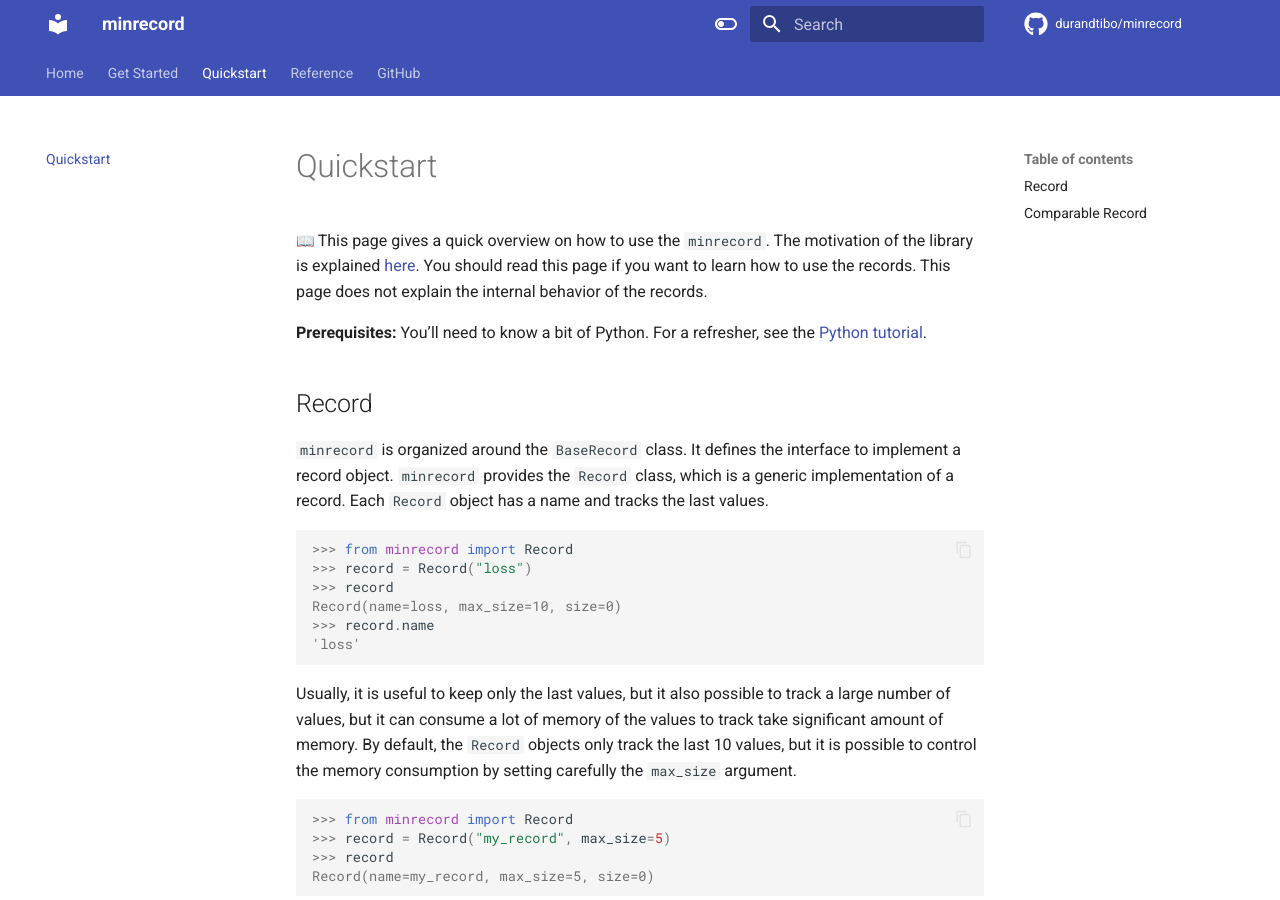
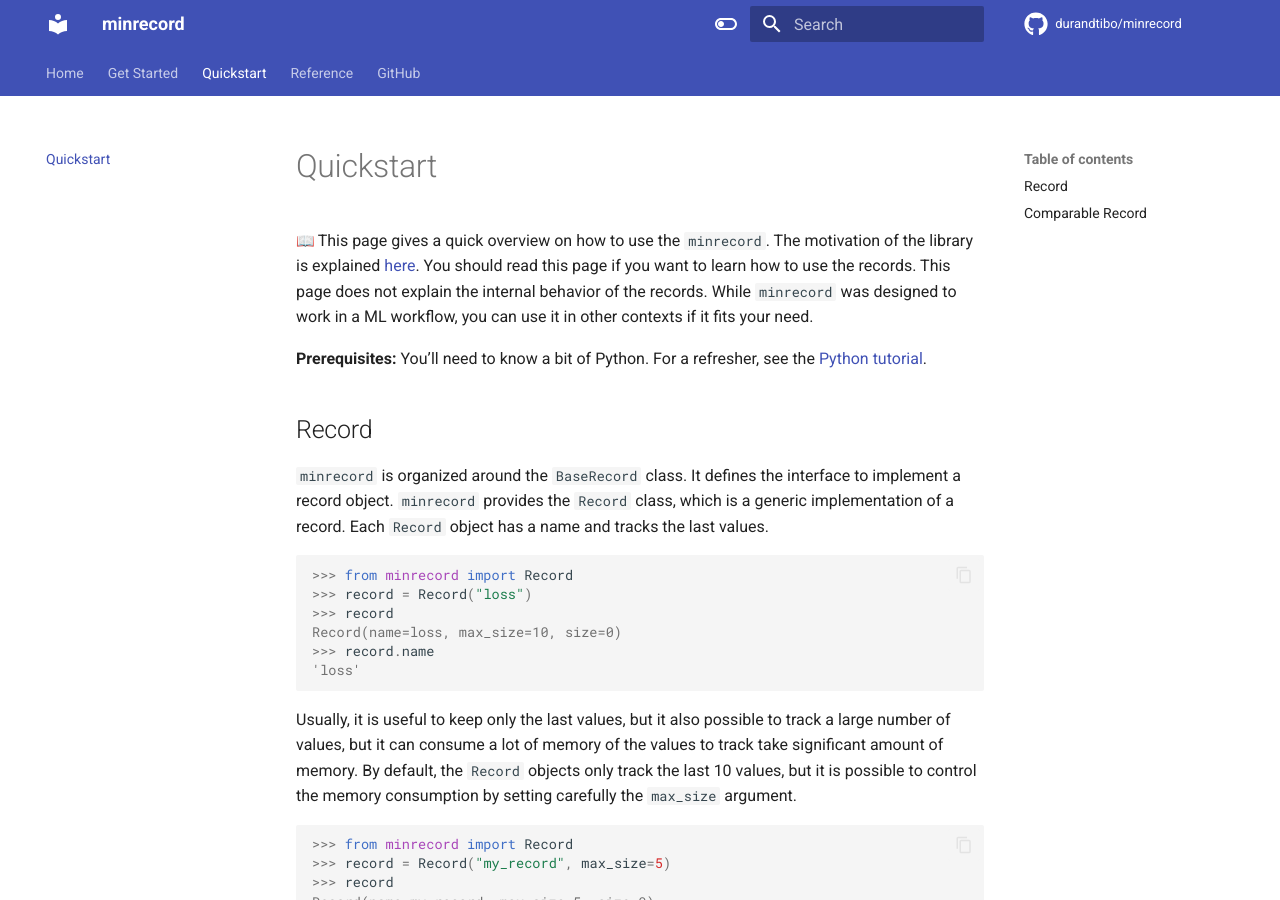
Before and after one commit to durandtibo/minrecord, an MkDocs documentation site: the page built from docs/docs/quickstart.md, in a window 1280 px wide and 900 px high. Built offline with MkDocs 1.6.1 and Material for MkDocs 9.7.7, drawn with Linux system fonts in a browser that asks for light colours; emoji names are drawn with the system emoji font; comment, search, counter and statistics services are not loaded; the version menu is left out.

Commit message:
Update README.md (#29)

```diff
--- a/docs/docs/quickstart.md
+++ b/docs/docs/quickstart.md
@@ -4,6 +4,8 @@
 The motivation of the library is explained [here](index.md#motivation).
 You should read this page if you want to learn how to use the records.
 This page does not explain the internal behavior of the records.
+While `minrecord` was designed to work in a ML workflow, you can use it in other contexts if it fits
+your need.
 
 **Prerequisites:** You’ll need to know a bit of Python.
 For a refresher, see the [Python tutorial](https://docs.python.org/tutorial/).
```
Also changed, not shown: README.md.
